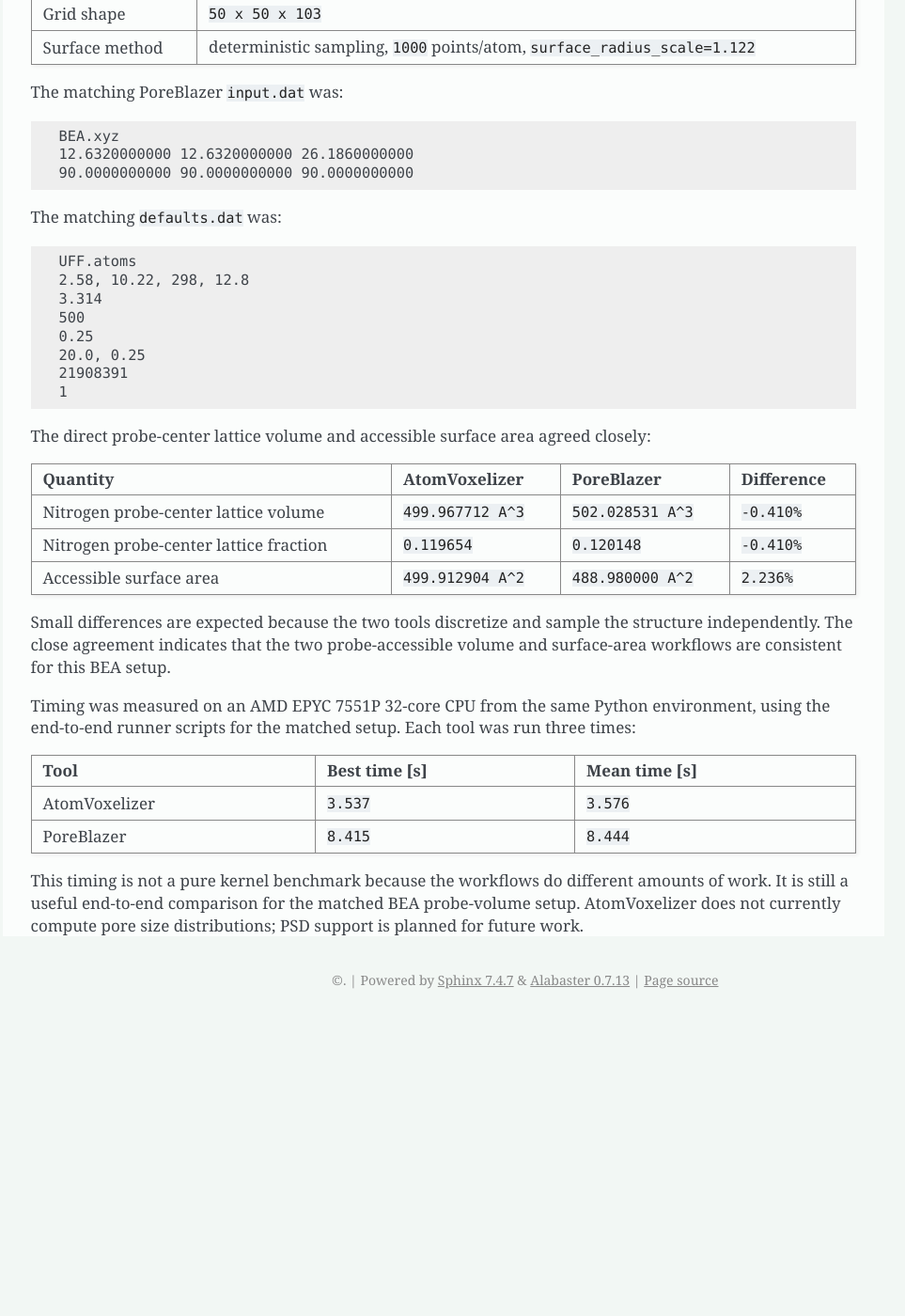
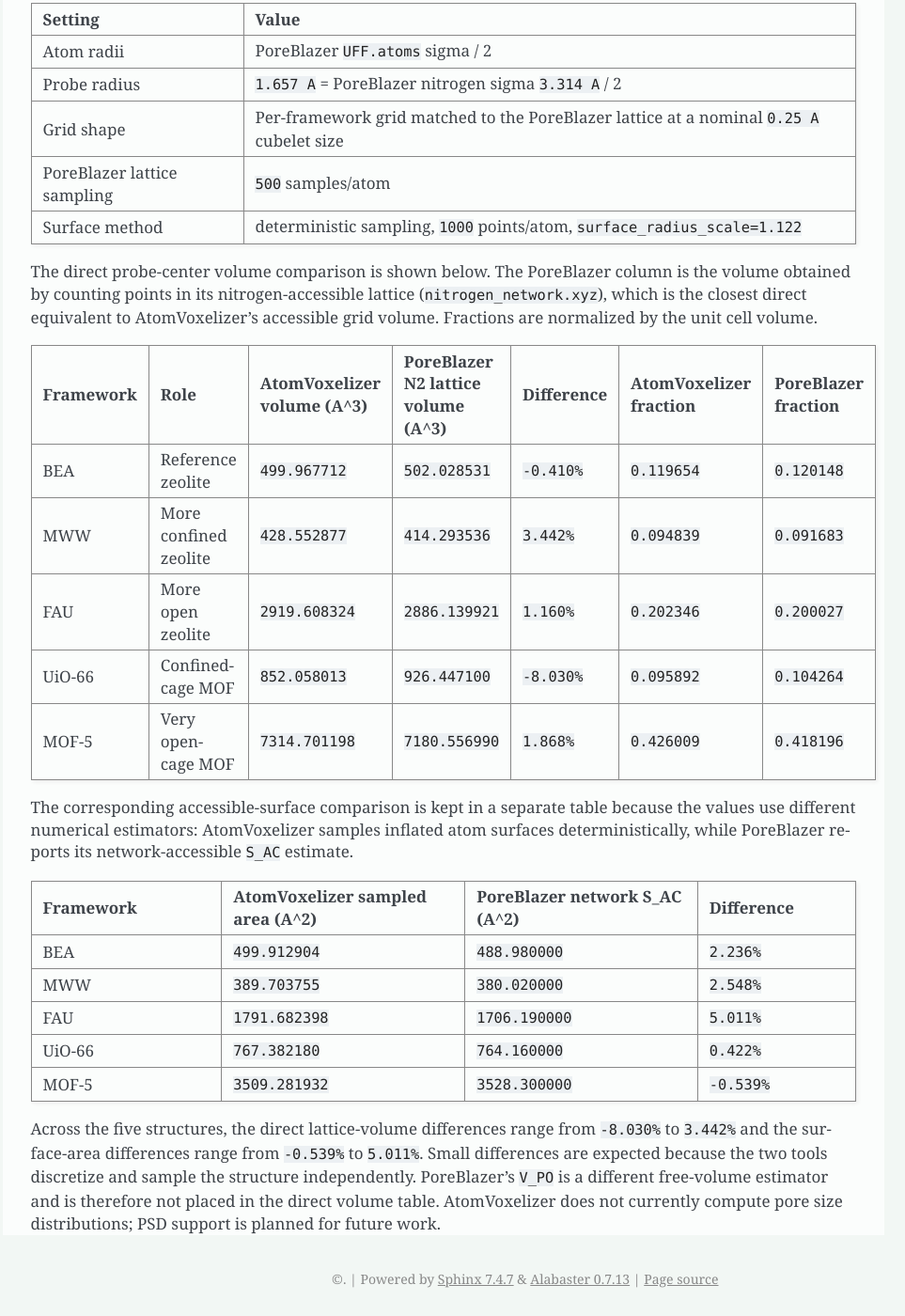
Before and after one commit to tgmaxson/atomvoxelizer, a Sphinx documentation site: the page built from docs/source/analysis.rst, in a window 1280 px wide and 1400 px high, scrolled down 3060 px. Shown: the whole window at 94% size, without its empty margins (313-1276 px from the left). Built offline with Sphinx 7.4.7, drawn with Linux system fonts in a browser that asks for light colours; before the commit the page ends 4142 px from its top, so only the background shows below that; some of the changed text lies outside the part shown.

Commit message:
Expand PoreBlazer validation documentation

```diff
--- a/docs/source/analysis.rst
+++ b/docs/source/analysis.rst
@@ -148,12 +148,22 @@ area based on inflated atom surfaces:
        surface_radius_scale=1.122,
    )
 
-BEA Probe Comparison To PoreBlazer
-----------------------------------
+Probe Comparison To PoreBlazer
+------------------------------
 
-The BEA comparison used ``examples/zeolite/BEA.cif`` and matched PoreBlazer's
-default nitrogen probe setup. AtomVoxelizer was supplied only numerical arrays:
-cell, atomic positions, atomic radii, and probe radius.
+The comparison suite uses five periodic frameworks: BEA as the reference
+zeolite, MWW as a more confined zeolite, FAU as a more open zeolite, UiO-66 as
+a confined-cage MOF, and MOF-5 as a very open-cage MOF. The BEA and MWW
+structures are included in the repository examples. FAU is the idealized
+pure-silica framework structure from the
+`IZA-SC database <https://www.iza-structure.org/IZA-SC/framework_3d.php?ID=93>`_,
+and the UiO-66 and MOF-5 structures are from COD entries
+`4132633 <https://www.crystallography.net/4132633.html>`_ and
+`1516305 <https://www.crystallography.net/1516305.html>`_, respectively.
+
+Each run uses the same PoreBlazer-style nitrogen settings. AtomVoxelizer was
+supplied only numerical arrays: cell, atomic positions, atomic radii, and probe
+radius.
 
 .. list-table::
    :header-rows: 1
@@ -165,77 +175,104 @@ cell, atomic positions, atomic radii, and probe radius.
    * - Probe radius
      - ``1.657 A`` = PoreBlazer nitrogen sigma ``3.314 A`` / 2
    * - Grid shape
-     - ``50 x 50 x 103``
+     - Per-framework grid matched to the PoreBlazer lattice at a nominal
+       ``0.25 A`` cubelet size
+   * - PoreBlazer lattice sampling
+     - ``500`` samples/atom
    * - Surface method
      - deterministic sampling, ``1000`` points/atom, ``surface_radius_scale=1.122``
 
-The matching PoreBlazer ``input.dat`` was:
-
-.. code-block:: text
-
-   BEA.xyz
-   12.6320000000 12.6320000000 26.1860000000
-   90.0000000000 90.0000000000 90.0000000000
-
-The matching ``defaults.dat`` was:
-
-.. code-block:: text
-
-   UFF.atoms
-   2.58, 10.22, 298, 12.8
-   3.314
-   500
-   0.25
-   20.0, 0.25
-   21908391
-   1
-
-The direct probe-center lattice volume and accessible surface area agreed
-closely:
+The direct probe-center volume comparison is shown below. The PoreBlazer
+column is the volume obtained by counting points in its nitrogen-accessible
+lattice (``nitrogen_network.xyz``), which is the closest direct equivalent to
+AtomVoxelizer's accessible grid volume. Fractions are normalized by the unit
+cell volume.
 
 .. list-table::
    :header-rows: 1
+   :widths: 14 20 17 17 10 11 11
 
-   * - Quantity
-     - AtomVoxelizer
-     - PoreBlazer
+   * - Framework
+     - Role
+     - AtomVoxelizer volume (A^3)
+     - PoreBlazer N2 lattice volume (A^3)
      - Difference
-   * - Nitrogen probe-center lattice volume
-     - ``499.967712 A^3``
-     - ``502.028531 A^3``
+     - AtomVoxelizer fraction
+     - PoreBlazer fraction
+   * - BEA
+     - Reference zeolite
+     - ``499.967712``
+     - ``502.028531``
      - ``-0.410%``
-   * - Nitrogen probe-center lattice fraction
      - ``0.119654``
      - ``0.120148``
-     - ``-0.410%``
-   * - Accessible surface area
-     - ``499.912904 A^2``
-     - ``488.980000 A^2``
-     - ``2.236%``
+   * - MWW
+     - More confined zeolite
+     - ``428.552877``
+     - ``414.293536``
+     - ``3.442%``
+     - ``0.094839``
+     - ``0.091683``
+   * - FAU
+     - More open zeolite
+     - ``2919.608324``
+     - ``2886.139921``
+     - ``1.160%``
+     - ``0.202346``
+     - ``0.200027``
+   * - UiO-66
+     - Confined-cage MOF
+     - ``852.058013``
+     - ``926.447100``
+     - ``-8.030%``
+     - ``0.095892``
+     - ``0.104264``
+   * - MOF-5
+     - Very open-cage MOF
+     - ``7314.701198``
+     - ``7180.556990``
+     - ``1.868%``
+     - ``0.426009``
+     - ``0.418196``
 
-Small differences are expected because the two tools discretize and sample the
-structure independently. The close agreement indicates that the two
-probe-accessible volume and surface-area workflows are consistent for this BEA
-setup.
-
-Timing was measured on an AMD EPYC 7551P 32-core CPU from the same Python
-environment, using the end-to-end runner scripts for the matched setup. Each
-tool was run three times:
+The corresponding accessible-surface comparison is kept in a separate table
+because the values use different numerical estimators: AtomVoxelizer samples
+inflated atom surfaces deterministically, while PoreBlazer reports its
+network-accessible ``S_AC`` estimate.
 
 .. list-table::
    :header-rows: 1
+   :widths: 18 23 22 15
 
-   * - Tool
-     - Best time [s]
-     - Mean time [s]
-   * - AtomVoxelizer
-     - ``3.537``
-     - ``3.576``
-   * - PoreBlazer
-     - ``8.415``
-     - ``8.444``
+   * - Framework
+     - AtomVoxelizer sampled area (A^2)
+     - PoreBlazer network S_AC (A^2)
+     - Difference
+   * - BEA
+     - ``499.912904``
+     - ``488.980000``
+     - ``2.236%``
+   * - MWW
+     - ``389.703755``
+     - ``380.020000``
+     - ``2.548%``
+   * - FAU
+     - ``1791.682398``
+     - ``1706.190000``
+     - ``5.011%``
+   * - UiO-66
+     - ``767.382180``
+     - ``764.160000``
+     - ``0.422%``
+   * - MOF-5
+     - ``3509.281932``
+     - ``3528.300000``
+     - ``-0.539%``
 
-This timing is not a pure kernel benchmark because the workflows do different
-amounts of work. It is still a useful end-to-end comparison for the matched BEA
-probe-volume setup. AtomVoxelizer does not currently compute pore size
-distributions; PSD support is planned for future work.
+Across the five structures, the direct lattice-volume differences range from
+``-8.030%`` to ``3.442%`` and the surface-area differences range from
+``-0.539%`` to ``5.011%``. Small differences are expected because the two tools
+discretize and sample the structure independently. PoreBlazer's ``V_PO`` is a
+different free-volume estimator and is therefore not placed in the direct
+volume table. AtomVoxelizer does not currently compute pore size distributions;
+PSD support is planned for future work.
--- a/docs/source/examples.rst
+++ b/docs/source/examples.rst
@@ -78,9 +78,9 @@ accessible volume from a user-supplied grid, atomic positions, radii, and probe
 radius. ``probe_accessible_surface_area`` estimates sampled accessible surface
 area from inflated atom surfaces.
 
-See :doc:`analysis` for the method and a BEA comparison against PoreBlazer,
-including the PoreBlazer input files, matched AtomVoxelizer setup, timing, and
-agreement for probe-accessible volume and surface area.
+See :doc:`analysis` for the method and a five-framework comparison against
+PoreBlazer, including the matched AtomVoxelizer setup and agreement for
+probe-accessible volume and surface area.
 
 Finite Wulff Distance Surface
 -----------------------------
--- a/docs/source/probe_pore_volume.rst
+++ b/docs/source/probe_pore_volume.rst
@@ -3,5 +3,5 @@
 Probe Pore Volume
 =================
 
-Probe pore-volume documentation and the BEA/PoreBlazer comparison have been
-consolidated into :doc:`analysis`.
+Probe pore-volume documentation and the multi-framework PoreBlazer comparison
+have been consolidated into :doc:`analysis`.
```
